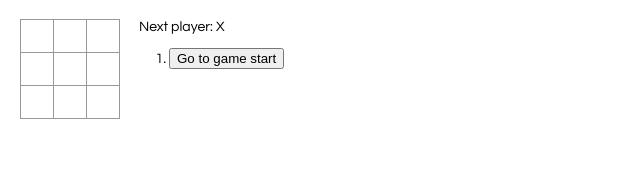
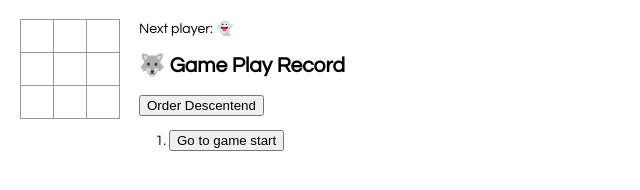
Before and after one commit to IreneArgolloDelgadillo/react-redux-practice, a React app: page / in a window 1280 px wide. Shown: the whole page, without its empty margins (0-640 px from the left). Built offline with nearby package versions, Linux system fonts and the light colour scheme.

Commit message:
React tutorial, excercise solved 3, 4 - toogle, 5, 6 solutions implementes

```diff
--- a/package.json
+++ b/package.json
@@ -5,6 +5,7 @@
   "dependencies": {
     "react": "^16.12.0",
     "react-dom": "^16.12.0",
+    "react-input-switch": "^2.2.1",
     "react-redux": "^7.1.3",
     "react-scripts": "3.2.0",
     "redux": "^4.0.4"
--- a/src/board.js
+++ b/src/board.js
@@ -3,15 +3,6 @@ import React from 'react';
 import {Square} from './squares';
 
 export default class Board extends React.Component {
-
-    renderSquare(i, col, row) {
-      return (
-        <Square
-            value={this.props.squares[i]}
-            onClick={() => this.props.onClick({i, col, row})}
-        />
-      );
-    }
 
     getIndex(rowIndex, colIndex) {
         switch (rowIndex) {
@@ -21,70 +12,47 @@ export default class Board extends React.Component {
             return rowIndex + colIndex;
           case 3:
             return rowIndex + colIndex + 2;
+          default:
+            return '';
         }
       }
 
     renderBoard() {
       return (
           [1, 2, 3].map((rowIndex) => {
-            let index1 = this.getIndex(rowIndex, 1);
-            let index2 = this.getIndex(rowIndex, 2);
-            let index3 = this.getIndex(rowIndex, 3);
             return (
-            <div className="board-row">
-                <Square
-                    value={this.props.squares[index1]}
-                    style={this.getSquareStyle(1, rowIndex)}
-                    onClick={() => this.props.onClick({i: index1, col: 1, row: rowIndex})}
-                />
-                <Square
-                    value={this.props.squares[index2]}
-                    style={this.getSquareStyle(2, rowIndex)}
-                    onClick={() => this.props.onClick({i: index2, col: 2, row: rowIndex})}
-                />
-                <Square
-                    value={this.props.squares[index3]}
-                    style={this.getSquareStyle(3, rowIndex)}
-                    onClick={() => this.props.onClick({i: index3, col: 3, row: rowIndex})}
-                />
+            <div key={`board-row-${rowIndex}`}
+                className="board-row">
+                {this.renderColumns(rowIndex)}
             </div>
             );
         })
       );
     }
 
-    getSquareStyle(col, row) {
-        return (this.props.selectedAxis.x == col && this.props.selectedAxis.y == row) ? 'square-selected' : '';
+    getSquareStyle(col, row, index) {
+        let isWinner = this.props.winners && this.props.winners.find((x) => {return x === index});
+        return ((this.props.selectedAxis.x === col && this.props.selectedAxis.y === row) || isWinner) ?
+            'square-selected' : '';
     }
 
-    renderRows(rowIndex) {
-
-      let index1 = this.getIndex(rowIndex, 1);
-      let index2 = this.getIndex(rowIndex, 2);
-      let index3 = this.getIndex(rowIndex, 3);
-      return (
-      <div className="board-row">
-        <Square
-            value={this.props.squares[index1]}
-            style={this.getSquareStyle(1, rowIndex)}
-            onClick={() => this.props.onClick({i: index1, col: 1, row: rowIndex})}
-        />
-        <Square
-            value={this.props.squares[index2]}
-            style={this.getSquareStyle(2, rowIndex)}
-            onClick={() => this.props.onClick({i: index2, col: 2, row: rowIndex})}
-        />
-        <Square
-            value={this.props.squares[index3]}
-            style={this.getSquareStyle(3, rowIndex)}
-            onClick={() => this.props.onClick({i: index3, col: 3, row: rowIndex})}
-        />
-      </div>
-      );
+    renderColumns(rowIndex) {
+        return (
+            [1, 2, 3].map((colIndex) => {
+                let index = this.getIndex(rowIndex, colIndex);
+                return (
+                    <Square
+                        key={`board-col-${index}`}
+                        value={this.props.squares[index]}
+                        style={this.getSquareStyle(colIndex, rowIndex, index)}
+                        onClick={() => this.props.onClick({i: index, col: colIndex, row: rowIndex})}
+                    />
+                )
+            })
+        );
     }
 
     render() {
-      console.log(this.props);
       return (
         <div>
             {this.renderBoard()}
@@ -92,18 +60,3 @@ export default class Board extends React.Component {
       );
     }
   }
-  {/* <div className="board-row">
-    {this.renderSquare(0, 1, 1)}
-    {this.renderSquare(1, 2, 1)}
-    {this.renderSquare(2, 3, 1)}
-  </div>
-  <div className="board-row">
-    {this.renderSquare(3, 1, 2)}
-    {this.renderSquare(4, 2, 2)}
-    {this.renderSquare(5, 3, 2)}
-  </div>
-  <div className="board-row">
-    {this.renderSquare(6, 1, 3)}
-    {this.renderSquare(7, 2, 3)}
-    {this.renderSquare(8, 3, 3)}
-  </div> */}
--- a/src/game.js
+++ b/src/game.js
@@ -12,7 +12,11 @@ export default class Game extends React.Component {
         selectedAxis: {x: null, y: null}
       }],
       xIsNext: true,
-      clickNumbers: 0
+      clickNumbers: 0,
+      isAscendentOrder: true,
+      oderKey: 0,
+      styleList: '',
+      buttonLabel: 'Descentend'
     };
   }
 
@@ -22,16 +26,15 @@ export default class Game extends React.Component {
     const current = history[history.length - 1];
     const squares = current.squares.slice();
     let clickNumber = this.state.clickNumbers + 1;
-    //console.log(squaresi, col, row);
-    //squares[i].style = 'square-selected';
     if (calculateWinner(squares) || squares[i]) {
       return;
     }
-    squares[i] = clickNumber % 2 === 0 ? 'O' : 'X';
+    squares[i] = clickNumber % 2 === 0 ? '🐑' : '👻';
     this.setState({
       history: history.concat([{
         squares: squares,
-          selectedAxis: {x: col, y: row}
+        selectedAxis: {x: col, y: row, index: i},
+        order: history.length
       }]),
       clickNumbers: history.length,
       xIsNext: !this.state.xIsNext
@@ -40,36 +43,37 @@ export default class Game extends React.Component {
 
   jumpTo(step) {
     this.setState({
-      clickNumbers: step,
+      clickNumbers: step || 0,
       xIsNext: (step % 2) === 0,
     });
   }
 
-  renderMoveElement(history) {
-    return ( history.map((step, move) => {
-      let {selectedAxis} = step
-      const desc = move ?
-        `Go to move ${move}#. Axis (${selectedAxis.x}, ${selectedAxis.y})`:
+  renderRecordsButton(currentBoardHistory){
+    return currentBoardHistory.map((step, move) => {
+      let {x, y} = step.selectedAxis;
+      const desc = x && y ?
+      `Go to move ${step.order}#. Axis (${x}, ${y})`:
       'Go to game start';
       return (
-        <li key={move}>
-          <button onClick={() => this.jumpTo(move)}>{desc}</button>
+        <li key={`order-${step.order}`}>
+          <button onClick={() => this.jumpTo(step.order)}>{desc}</button>
         </li>
       );
     })
-    )
   }
 
 render() {
-  const history = this.state.history;
+  const history = this.state.history.slice();
   const current = history[this.state.clickNumbers];
-  const winner = calculateWinner(current.squares);
-
+  const win = calculateWinner(current.squares);
   let status;
-  if (winner) {
-    status = 'Winner: ' + winner;
-  } else {
-    status = 'Next player: ' + (this.state.xIsNext ? 'X' : 'O');
+  if (win && win.winner) {
+    status = 'Winner: ' + win.winner;
+  } else if(win){
+    status = 'Game has done.'
+  }
+  else{
+    status = 'Next player: ' + (this.state.xIsNext ? '👻' : '🐑' );
   }
 
   return (
@@ -78,16 +82,33 @@ export default class Game extends React.Component {
           <Board
             squares={current.squares}
             selectedAxis={current.selectedAxis}
+            winners={win ? win.squares : ""}
             onClick={(squareData) => this.handleClick(squareData)}
           />
         </div>
         <div className="game-info">
           <div>{status}</div>
-            <ol>{this.renderMoveElement(history)}</ol>
+          <div>
+            <h2>🐺 Game Play Record</h2>
+            <button
+              onClick={() => {
+                let [style, label] = !this.state.isAscendentOrder?['reversed', 'Ascendent'] : ['', 'Descentend']
+                this.setState(
+                {
+                  isAscendentOrder: !this.state.isAscendentOrder,
+                  styleList: style,
+                  buttonLabel: label
+                }
+                )}}>
+              {`Order ${this.state.isAscendentOrder? 'Descentend' : 'Ascendent'} `}
+            </button>
+          </div>
+          <ol reversed={this.state.isAscendentOrder? '' : 'reversed'} key="record-panel" >
+            {this.renderRecordsButton(!this.state.isAscendentOrder? history.reverse() : history)}
+          </ol>
         </div>
       </div>
     );
   }
 
-
 }
--- a/src/index.css
+++ b/src/index.css
@@ -22,7 +22,6 @@ body {
     border: 1px solid #999;
     float: left;
     font-size: 24px;
-    /* font-weight: bold; */
     line-height: 34px;
     height: 34px;
     margin-right: -1px;
@@ -37,7 +36,7 @@ body {
   }
 
   .square-selected {
-    font-weight: bold;
+    background-color: aqua;
   }
 
   .kbd-navigation .square:focus {
--- a/src/index.js
+++ b/src/index.js
@@ -1,6 +1,6 @@
 import React from 'react';
 import ReactDOM from 'react-dom';
-import { Provider } from 'react-redux'
+// import { Provider } from 'react-redux'
 
 import Game  from './game'
 import './index.css';
--- a/src/winnerCalculator.js
+++ b/src/winnerCalculator.js
@@ -1,31 +1,3 @@
-var history = [
-    // Before first move
-    {
-      squares: [
-        null, null, null,
-        null, null, null,
-        null, null, null,
-      ]
-    },
-    // After first move
-    {
-      squares: [
-        null, null, null,
-        null, 'X', null,
-        null, null, null,
-      ]
-    },
-    // After second move
-    {
-      squares: [
-        null, null, null,
-        null, 'X', null,
-        null, null, 'O',
-      ]
-    },
-    // ...
-  ]
-
 export function calculateWinner(squares) {
     const lines = [
       [0, 1, 2],
@@ -40,8 +12,9 @@ export function calculateWinner(squares) {
     for (let i = 0; i < lines.length; i++) {
       const [a, b, c] = lines[i];
       if (squares[a] && squares[a] === squares[b] && squares[a] === squares[c]) {
-        return squares[a];
+        return { squares: lines[i], winner: squares[a]};
       }
     }
-    return null;
+
+    return !squares.includes(null);
   }
```
Also changed, not shown: 1 other file. Lines whose indentation alone changed are shown as unchanged.
